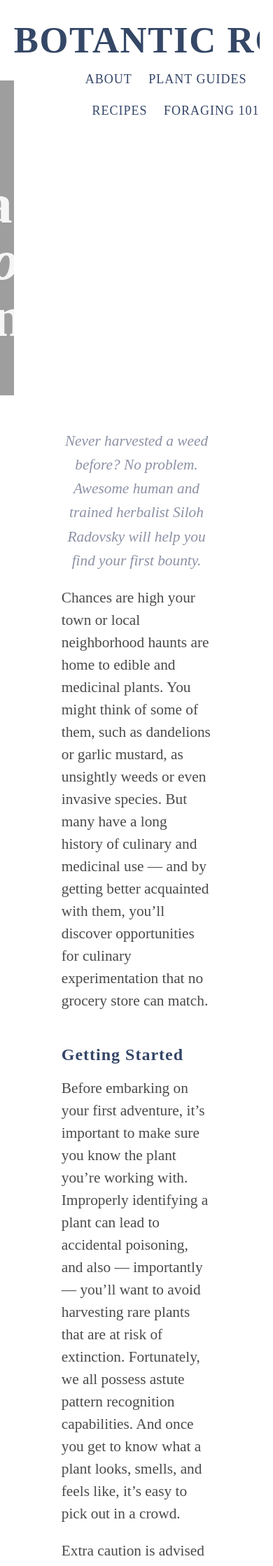
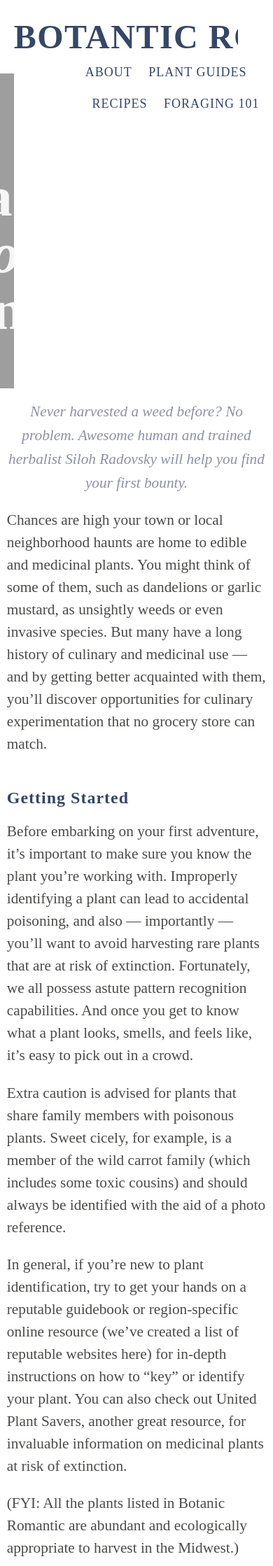
Before and after one commit to tinykite/botanic-romantic, a Jekyll site: the page built from foraging-for-beginners.md, in a window 390 px wide. Shown: the top 2238 px of the page at 70% size. Built offline with Jekyll 4.4.1, drawn with Linux system fonts in a browser that asks for light colours; grey boxes are pictures that could not be loaded.

Commit message:
Add basic media queries to all articles

```diff
--- a/assets/css/main.scss
+++ b/assets/css/main.scss
@@ -27,7 +27,23 @@ $modularscale: (
   color: brown;
 }
 
-$max-width: 500px;
+$min-width--sm: 480px;
+$min-width--md: 720px;
+$min-width--lg: 960px;
+$min-width--xl: 1200px;
+$max-width--xs: ($min-width--sm - 1);
+$max-width--sm: ($min-width--md - 1);
+$max-width--md: ($min-width--lg - 1);
+$max-width--lg: ($min-width--xl - 1);
+
+/* Mixins */
+
+@mixin min-width($media) {
+ @media only screen and (min-width: $media) { @content; }
+}
+@mixin max-width($media) {
+ @media only screen and (max-width: $media) { @content; }
+}
 
 /* Base */
 
@@ -49,8 +65,12 @@ background-color: #fffc;
 }
 
 .main {
-  width: 55%;
-  margin: 3rem auto;
+  width: 95%;
+  margin: 1rem auto;
+    @include min-width($min-width--md) {
+      width: 55%;
+      margin: 3rem auto;
+  }
 }
 
 .recipe-listing {
@@ -148,12 +168,22 @@ img{
   max-width: 100%;
 }
 
+.full-width, .credit {
+@include min-width($min-width--md) {
+  margin: 0 -20% 4rem -20%;
+  }
+}
+
 .full-width {
+  margin-top: 2rem 0 0 0;
+  padding: 1rem 0;
+  @include min-width($min-width--md) {
   margin-top: 2rem;
   margin-bottom: 0;
-    margin-left: -20%;
+  margin-left: -20%;
   margin-right: -20%;
   padding:1.75em 0 .5em 0;
+  }
 }
 
 .intro {
@@ -172,8 +202,12 @@ img{
 }
 
 .logo {
+  width: 20em;
+  height: auto;
+  @include min-width($min-width--md) {
   height: 3rem;
   width: auto;
+  }
 }
 
 .site-nav {
@@ -417,7 +451,6 @@ hr {
   text-transform: uppercase;
   color: #8C91A5;
   padding: 0;
-  margin: 0 -20% 4rem -20%;
 }
 
 .wrapper-c h1 {
@@ -438,8 +471,3 @@ hr {
   text-transform: none;
   font-weight: normal;
 }
-
-.center {
-  margin: 0 auto;
-  text-align: center;
-}
```
